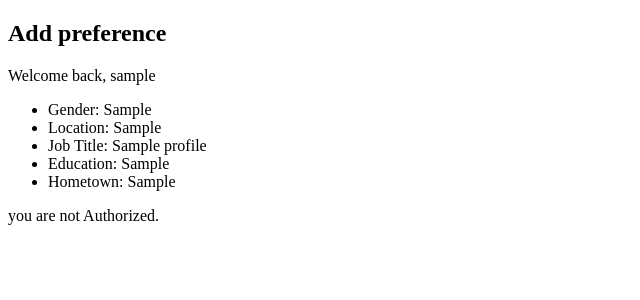
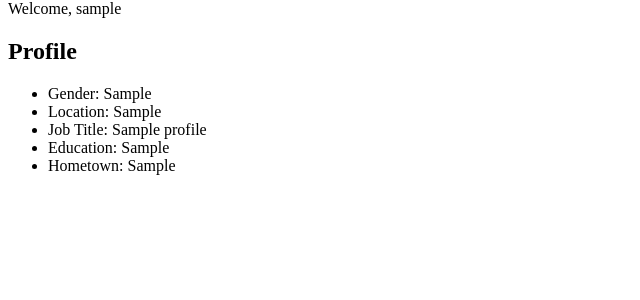
Before and after one commit to jcylok/okstupid, a Django app: template okstupid/templates/profile.html in a window 1280 px wide. Shown: the part 116-416 px from the top of the page, without its empty margins (0-640 px from the left). Run offline with Django 3.2, Linux system fonts and the light colour scheme; the template is opened without the code that fills it: values that come from a table or form of the project are taken from there, others are empty; tables that the repository leaves empty hold one stand-in row (values such as "Sample post"); parts of the project's set-up code (start-up, migrations or seed data) failed here and were passed over.

Commit message:
added show_profile

```diff
--- a/okstupid/templates/find_singles.html
+++ b/okstupid/templates/find_singles.html
@@ -7,12 +7,12 @@
       {% if user.is_authenticated %}
       Welcome, {{user.username}}
       <a href="/">logout</a>
+      <a href="{% url 'matches_list' %}">Matches</a>
+      <a href="/singles">Singles List</a>
       {% else %}
       <a href="/register">Sign up</a>
       <a href="/login">Login</a>
       {% endif%}
-      <a href="/matches">Matches</a>
-      <a href="profile/singles">Singles List</a>
     </section>
   </nav>
 
@@ -22,7 +22,7 @@
   {% for profile in profiles%}
   <a href="">
     <li>
-      <img src="/media/{{profile.photo_one}}" width="120" height="90" />      <p>{{profile.nickname}}</p>
+      <img src="/media/{{profile.photo_one}}" width="120" height="90" /> <p>{{profile.nickname}}</p>
       <p>{{profile.age}}</p>
     </li>
   </a>
--- a/okstupid/templates/profile.html
+++ b/okstupid/templates/profile.html
@@ -9,8 +9,8 @@
     </section>
   </nav>
 <section class="form-section">
-    <h1>Add preference</h1>
-    Welcome back, {{ profile.nickname }}
+    Welcome, {{ profile.nickname }}
+    <h1>Profile</h1>
     <ul>
       <li> Gender: {{ profile.gender}}</li>
       <li> Location: {{ profile.location}}</li>
@@ -18,7 +18,6 @@
       <li> Education: {{ profile.education}}</li>
       <li> Hometown: {{ profile.hometown}}</li>
     </ul>
-    <p> you are not Authorized.</p>
   </section>
 
 {% endblock %}
--- a/okstupid/urls.py
+++ b/okstupid/urls.py
@@ -8,14 +8,15 @@ urlpatterns = [
   path('', views.home, name='home'),
 
   path('profile/', views.profile, name='profile'),
+  path('profile/<int:pk>/', views.profile_show, name='profile_show'),
   path('profile/edit', views.profile_edit, name='profile_edit'),
   path('profile/create', views.create_profile, name='create_profile'),
   path('profile/singles', views.singles_list, name='singles_list'),
-  path('profile/delete', views.profile_delete, name='profile_delete')
+  path('profile/delete', views.profile_delete, name='profile_delete'),
+  path('profile/matches', views.matches_list, name='matches_list'),
   # path('profile/delete', views.profile_delete, name='profile_delete'),
 
-  # path('profile/<int:pk>/', views.profile_show, name='profile_show'),
-  # path('profile/matches', views.matches, name='matches'),
+
 
   # path('connected/<int:match_id>', views.profile_connected, name='profile_connected')
 
--- a/okstupid/views.py
+++ b/okstupid/views.py
@@ -56,3 +56,9 @@ def singles_list(request):
 def profile_delete(request):
   User.objects.get().delete()
   return redirect('home')
+
+
+def profile_show(request, pk):
+  profile = Profile.objects.get(id=pk)
+  context = {'profile': profile}
+  return render(request, 'profile', context)
```
Also changed, not shown: okstupid/templates/matches.html (+16 -2 lines), okstupid/templates/about.html (added).
